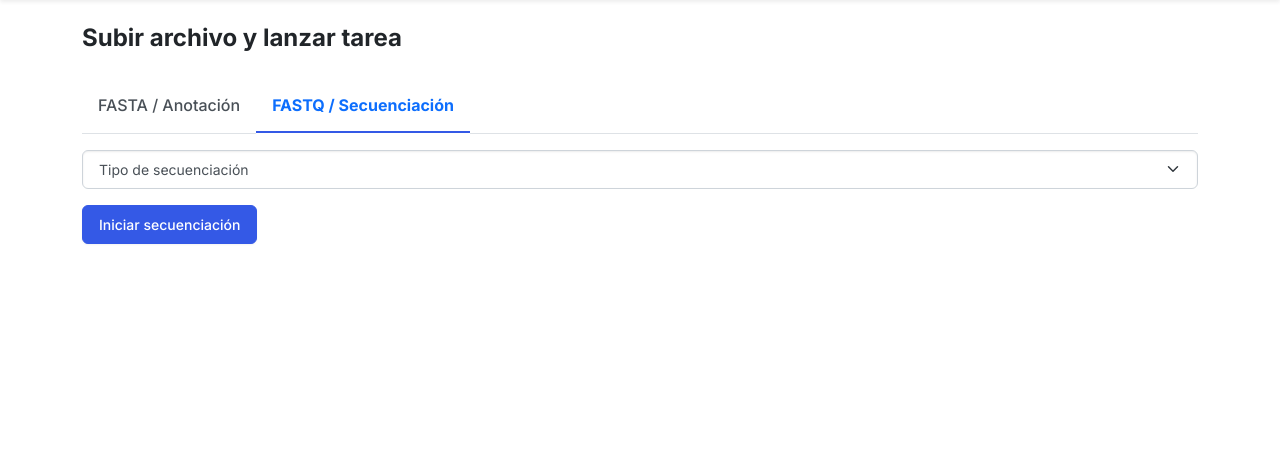
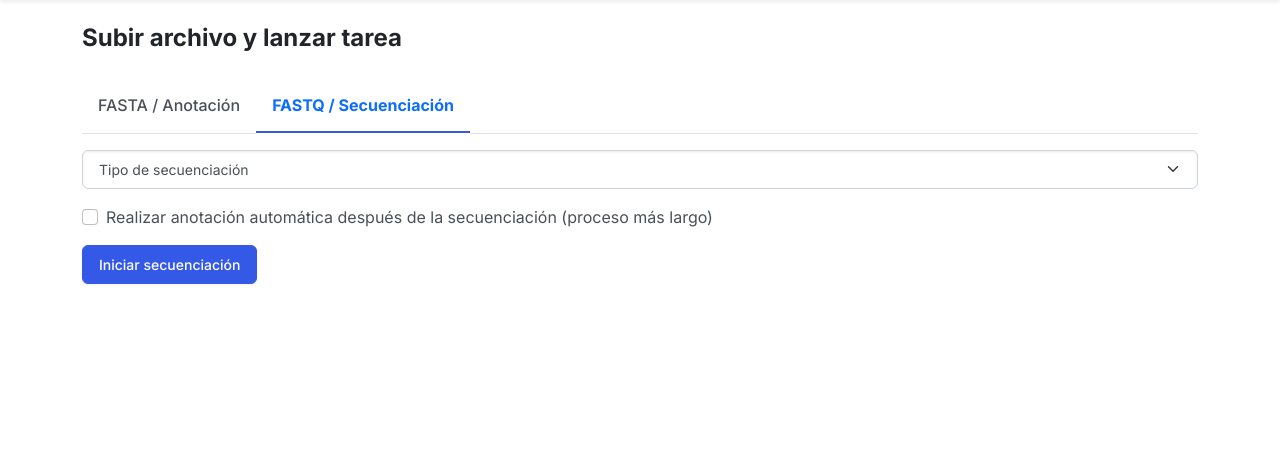
Before and after one commit to mquirosq/cocos, a Django app: page /converter/ in a window 1280 px wide, after a click on "FASTQ / Secuenciación". Shown: the part 57-526 px from the top of the page. Run offline with Django 5.2, Linux system fonts and the light colour scheme; parts of the project's set-up code (start-up, migrations or seed data) failed here and were passed over.

Commit message:
Add option to auto-annotate fastq

```diff
--- a/app/converter/models.py
+++ b/app/converter/models.py
@@ -14,6 +14,8 @@ class ConversionTask(models.Model):
         ('annotation', 'Annotation'),
         ('sequencing_ont', 'ONT Sequencing'),
         ('sequencing_illumina', 'Illumina Sequencing'),
+        ('sequencing_ont_annotated', 'ONT Sequencing with Annotation'),
+        ('sequencing_illumina_annotated', 'Illumina Sequencing with Annotation'),
     ]
 
     # Future: add user association
--- a/app/converter/views.py
+++ b/app/converter/views.py
@@ -44,6 +44,7 @@ def sequencing_task(request):
     if request.method == 'POST':
         print("Received sequencing task request")
         sequencing_type = request.POST.get('sequencing_type')
+        annotate = request.POST.get('annotate') == 'on'  # Checkbox value
 
         fastq = request.FILES.get('fastq_file')
         if not fastq:
@@ -60,7 +61,7 @@ def sequencing_task(request):
 
         # Start the sequencing task asynchronously
         print(f"Starting sequencing task with type {sequencing_type} for file {fastq.name}")
-        poll_sequencing_start.delay(sequencing_type, dest_path, dest_path_2)
+        poll_sequencing_start.delay(sequencing_type, dest_path, dest_path_2, annotate=annotate)
 
         message = f"Sequencing task started for file {fastq.name}. You will be notified when it's complete."
         messages.info(request, message)
--- a/app/templates/converter/start_external_task.html
+++ b/app/templates/converter/start_external_task.html
@@ -50,6 +50,12 @@
         <div id="fastqFile2Wrapper" class="mb-3" style="display:none;">
           <label class="form-label">Archivo FASTQ (read 2):
             <input id="fastq_file_2" type="file" name="fastq_file_2" accept=".fastq,.fq,.fastq.gz,.fq.gz" class="form-control">
+          </label>
+        </div>
+        <div class="form-check mb-3">
+          <input class="form-check-input" type="checkbox" name="annotate" id="annotateCheckbox">
+          <label class="form-check-label" for="annotateCheckbox">
+            Realizar anotación automática después de la secuenciación (proceso más largo)
           </label>
         </div>
         <button type="submit" class="btn btn-primary">Iniciar secuenciación</button>
```
Also changed, not shown: app/converter/tasks.py (+4 -4 lines).
